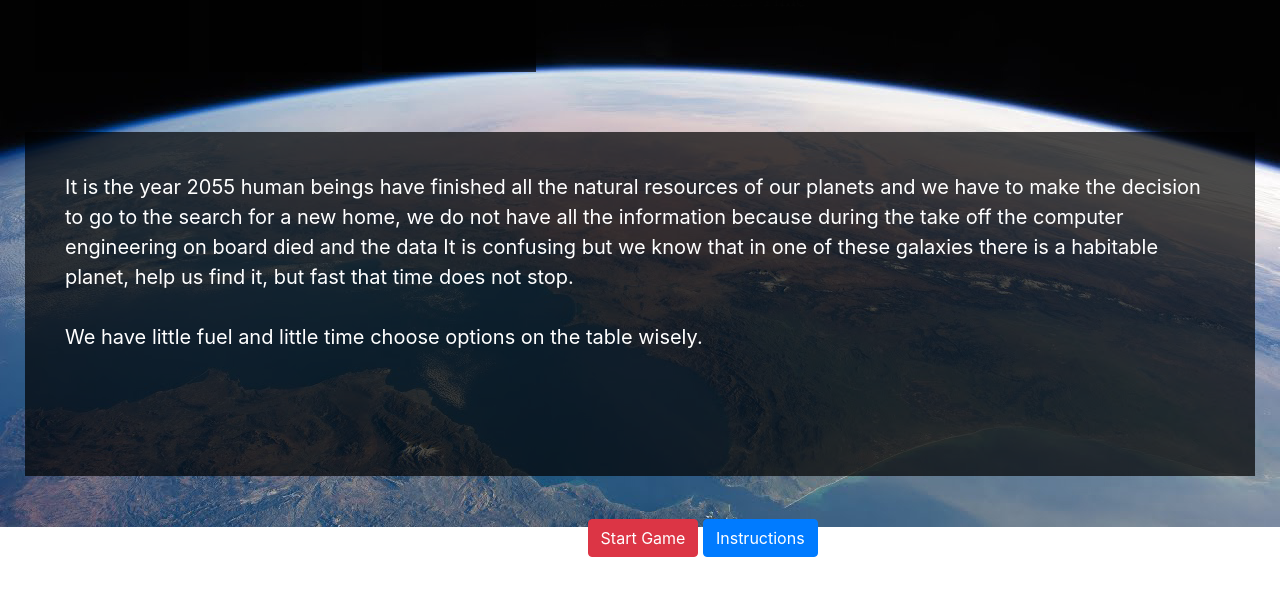
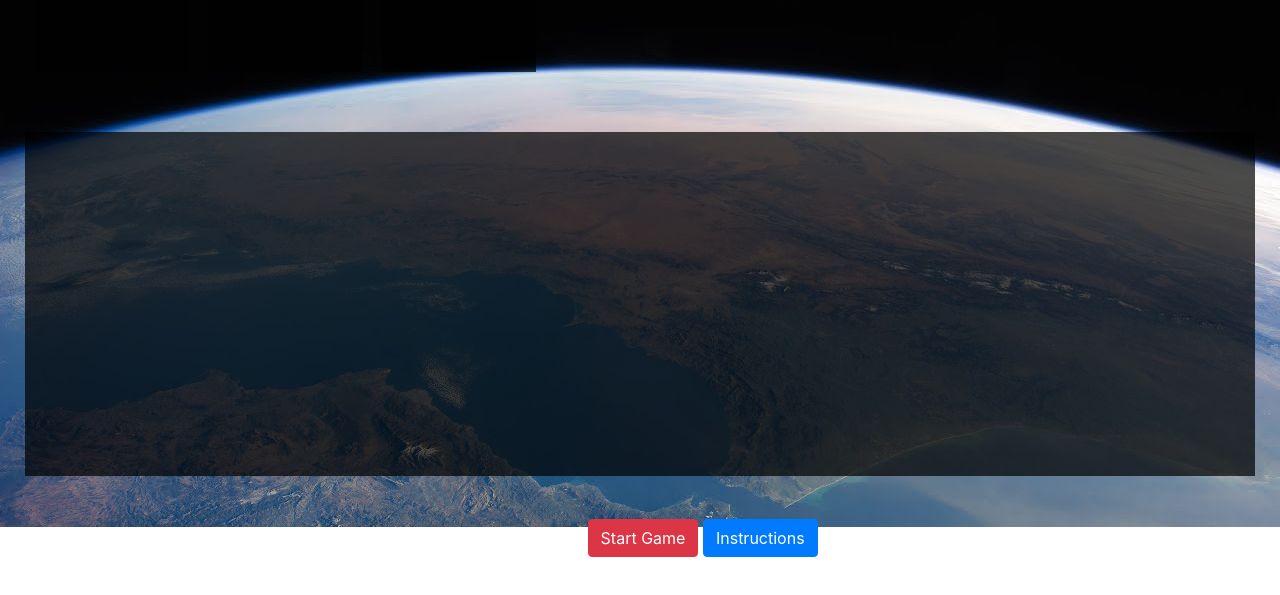
Before and after one commit to Jmanuelpereira/Project1, a plain HTML site: page index.html in a window 1280 px wide. Both pictures are taken after a click on the element "Sombrero". Shown: the part 193-788 px from the top of the page. Drawn offline with nearby package versions, Linux system fonts and the light colour scheme.

Commit message:
adding description

```diff
--- a/data.js
+++ b/data.js
@@ -5,13 +5,14 @@ const names = [
     name: "Alfa Romeo",
     price: 350,
     enemys: "",
+    description: 'This galaxy is no muy conocida',
     //suns start
     suns: [
 
       {
       name: "Canopus",
       old: 4567,
-      description: " This sun is so hot but still have some planets with good condition to support life",
+      description: " This sun is so hot but still have some planets TEST with good condition to support life",
       price:70,
       //planets start
       planets: [
@@ -41,7 +42,7 @@ const names = [
       {
         name: "Rigel",
         old: 4567,
-        description: " This sun is so hot but still have some planets with good condition to support life",
+        description: " This sun is so cold but there some data TESTO about life behind icebergs on the planet.",
         price:70,
         planets: [
           {
@@ -106,6 +107,7 @@ const names = [
     name: "Andromeda",
     price: 50,
     enemys: "",
+    description: 'Esta otra menos',
     //suns start
     suns: [
 
@@ -207,6 +209,7 @@ const names = [
     name: "Pegasi",
     price: -10,
     enemys: "",
+    description: 'Esta podria servir',
     //suns start
     suns: [
 
@@ -308,6 +311,7 @@ const names = [
     name: "Messier",
     price: -10,
     enemys: "",
+    description: 'Esta tal vez es una mierda',
     //suns start
     suns: [
 
@@ -409,6 +413,7 @@ const names = [
     name: "Sombrero",
     price: -10,
     enemys: "",
+    description: '',
     //suns start
     suns: [
 
@@ -510,6 +515,7 @@ const names = [
     name: "Centaurus",
     price: -10,
     enemys: "",
+    description: '',
     //suns start
     suns: [
 
@@ -611,6 +617,7 @@ const names = [
     name: "Pinwheel",
     price: -10,
     enemys: "",
+    description: '',
     //suns start
     suns: [
 
--- a/index.html
+++ b/index.html
@@ -45,7 +45,9 @@
 
       <div class="description">
 
-        <p cl></p>
+        <p>it is the year 2055 human beings have finished all the natural resources of our planets and we have to make the decision to go to the search for a new home, we do not have all the information because during the take off the computer engineering on board died and the data It is confusing but we know that in one of these galaxies there is a habitable planet, help us find it, but fast that time does not stop. <br> <br> We have little fuel and little time choose options on the table wisely.</p>
+
+       <img class="astro" src="astronauta.png" alt="">
 
       </div>
 
--- a/script.js
+++ b/script.js
@@ -3,10 +3,18 @@
   let firstLevel = document.querySelector('.first-level');
   let secondLevel = document.querySelector('.second-level');
   let thirdLevel = document.querySelector('.third-level');
+  let descrip = document.querySelector(".description");
 
   let selectedGalaxy;
   let iniFuel = 100;
   let costFuel = 0;
+
+
+  //hover things
+
+  let galaxy;
+  let sun;
+  let planet;
 
 //some util functions
 
@@ -56,7 +64,7 @@ document.querySelector('.start').onclick = function() {
 
   setInterval(function(){
     timer--
-    console.log(timer)
+
     document.querySelector(".timer").innerHTML = timer;
     if (timer === 0) {
       return "Game Over"
@@ -69,6 +77,7 @@ document.querySelector('.start').onclick = function() {
 
 //creating galaxys
 let html = '';
+
 nuevoGame.square.forEach((id, i) => {
 
   html += `<div class="square galaxy"  name="${id.name}" price = ${id.price} index = "${i}">`;
@@ -121,6 +130,24 @@ allPlanets.forEach((planet, id) => {
 
   // obteniendo el click del usuario para el primer level (Galaxias)
   document.querySelectorAll('.galaxy').forEach( oneSquare => {
+
+      oneSquare.addEventListener("mouseover", function( event ) {
+
+
+        //  descrip.innerHTML = oneSquare.insertAdjacentHTML
+        let selectedGalaxy = oneSquare.getAttribute("name")
+
+        let galDes = names.filter(galaxy =>
+          galaxy.name === selectedGalaxy
+          )
+
+
+          descrip.innerHTML = `<h4>${galDes[0].description}</h4>`
+
+
+     })
+
+
       oneSquare.onclick = function() {
 
 
@@ -132,6 +159,7 @@ allPlanets.forEach((planet, id) => {
         let suns = names.filter(galaxy =>
           galaxy.name === selectedGalaxy
           )
+
 
           let allsuns = suns[0].suns
 
@@ -146,12 +174,34 @@ allPlanets.forEach((planet, id) => {
 
       }
 
-  }); // ending level de galaxias
+  })
+
+
+  // ending level de galaxias
 
 
 
   //beginning level 2
+
+
 const callStarts = () => document.querySelectorAll('.star').forEach( start => {
+
+
+  start.addEventListener("mouseover", function( event ) {
+
+
+    let sunDes = names.filter(galaxy =>
+      galaxy.name === selectedGalaxy
+      )
+
+      console.log(sunDes[0].suns[0].description)
+
+
+      descrip.innerHTML = `<h4>${sunDes[0].suns[0].description}</h4>`
+
+
+ })
+
     start.onclick = function() {
 
 
@@ -178,9 +228,9 @@ const callStarts = () => document.querySelectorAll('.star').forEach( start => {
 
 //ADDING INITIAL DATA TO HTML
 
-let description = document.querySelector('.description');
+// let description = document.querySelector('.description');
 
-description.innerHTML = initialDescription;
+// description.innerHTML = initialDescription;
 
 
 
--- a/style.css
+++ b/style.css
@@ -86,6 +86,10 @@ body {
   .controllBlock {
 
   }
+  .astro {
+    width: 350px;
+
+  }
 
 
   /* Levels class */
```
Also changed, not shown: 1 other file.
